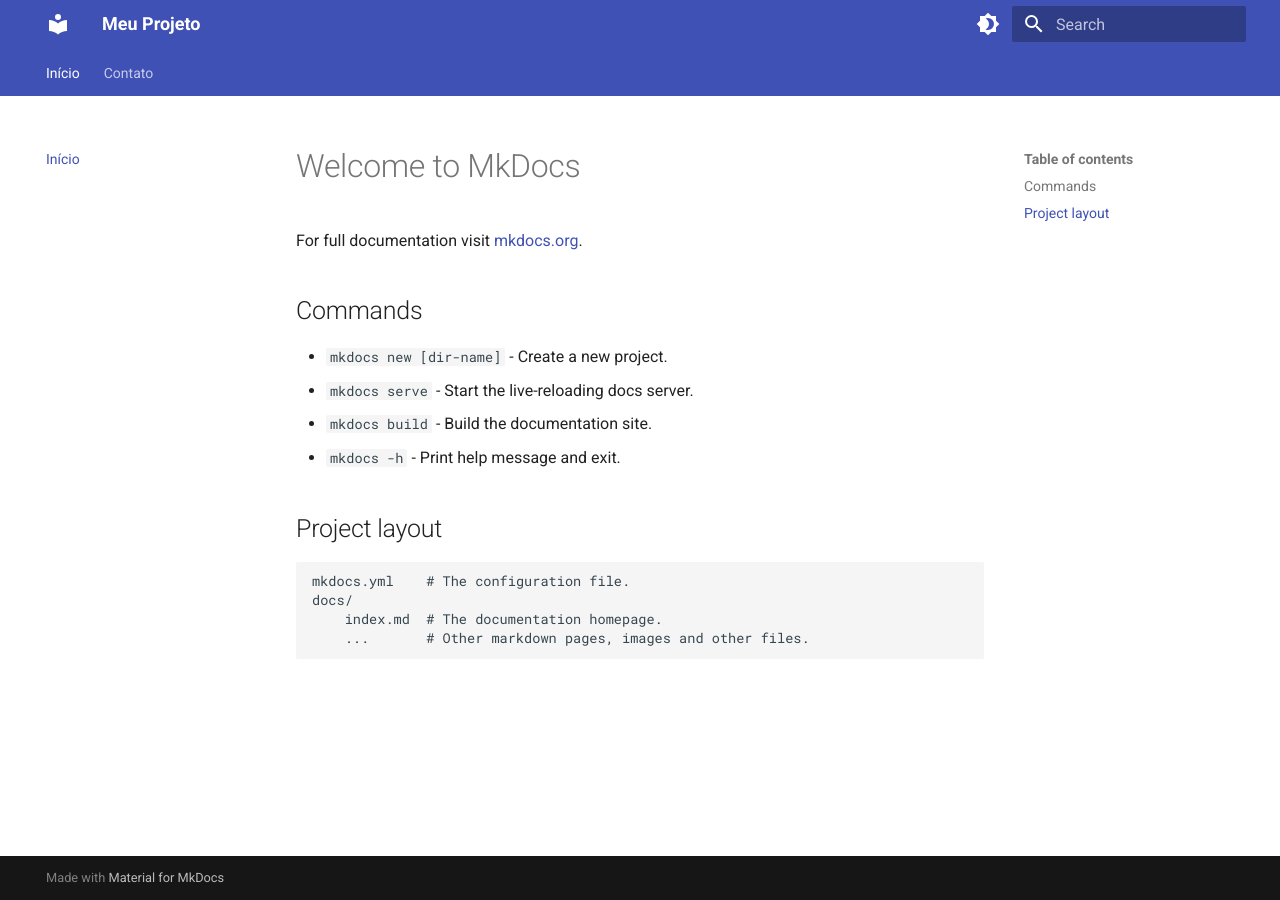
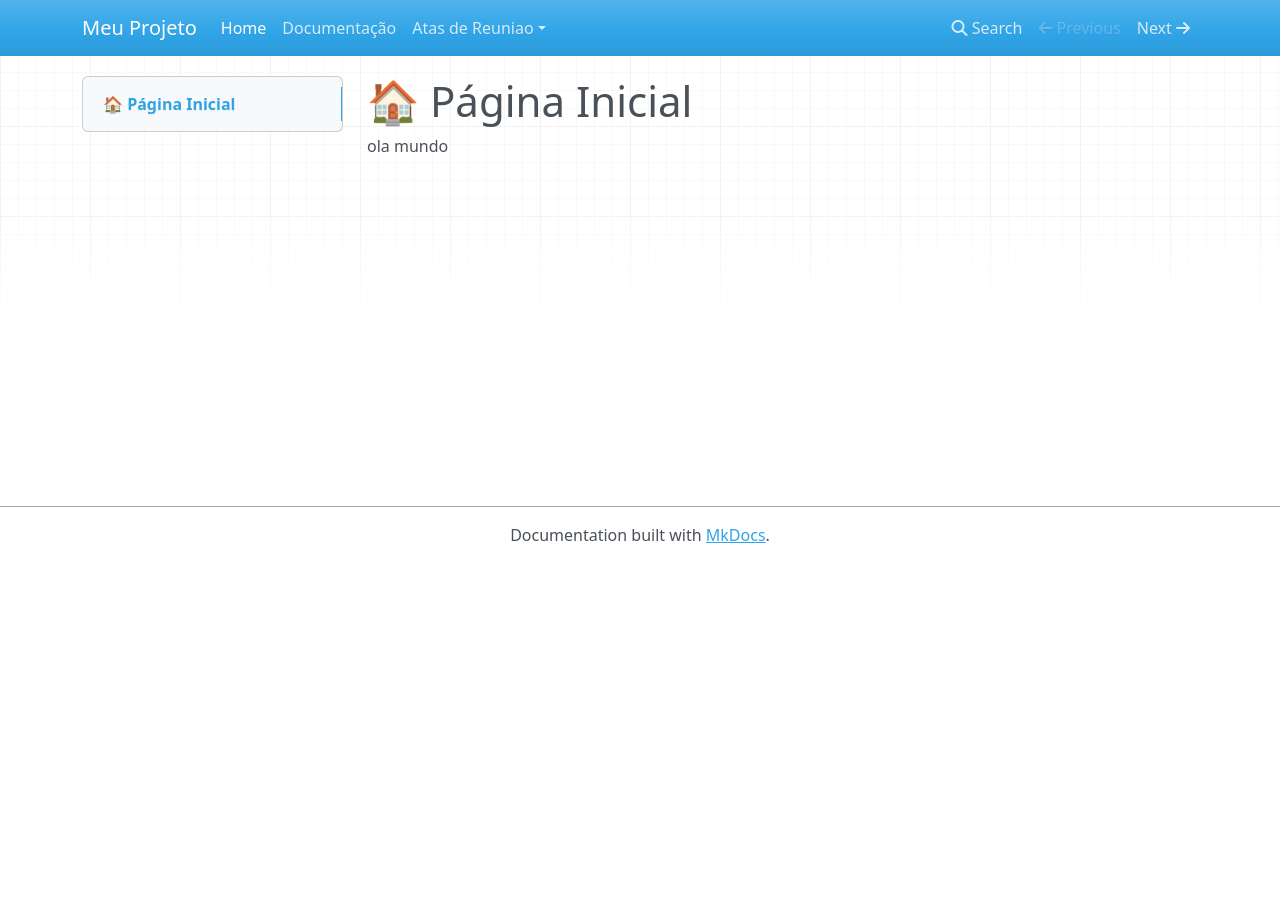
Before and after one commit to mdsreq-fga-unb/2025.1-T01-VidracariaModelo, an MkDocs documentation site: the page built from docs/docs/index.md, in a window 1280 px wide. Built offline with MkDocs 1.6.1, drawn with Linux system fonts in a browser that asks for light colours; nearby versions of some CDN libraries.

Commit message:
Atas e estruturcao mkdocs

```diff
--- a/docs/docs/index.md
+++ b/docs/docs/index.md
@@ -1,17 +1,2 @@
-# Welcome to MkDocs
-
-For full documentation visit [mkdocs.org](https://www.mkdocs.org).
-
-## Commands
-
-* `mkdocs new [dir-name]` - Create a new project.
-* `mkdocs serve` - Start the live-reloading docs server.
-* `mkdocs build` - Build the documentation site.
-* `mkdocs -h` - Print help message and exit.
-
-## Project layout
-
-    mkdocs.yml    # The configuration file.
-    docs/
-        index.md  # The documentation homepage.
-        ...       # Other markdown pages, images and other files.
+# 🏠 Página Inicial
+ola mundo
--- a/docs/mkdocs.yml
+++ b/docs/mkdocs.yml
@@ -1,24 +1,17 @@
 site_name: Meu Projeto
 theme:
-  name: material
-  # Paleta de cores (escolha uma combinação)
+  name: mkdocs
+  features:
+    - navigation.tabs  # Habilita abas de navegação superiores
+    - navigation.top   # Fixa a navbar no topo
+
+  # Personalização de cores (opcional)
   palette:
-    - scheme: default
-      primary: indigo       # Cor principal (navbar)
-      accent: pink          # Cor de destaques
-      toggle:
-        icon: material/brightness-4  # Ícone de tema
-        name: Alternar tema
-  # Barra superior personalizada
-  features:
-    - navigation.tabs       # Abas no topo
-    - navigation.top        # Barra fixa no topo
+    primary: indigo
+    accent: blue
 
-# Navegação
 nav:
-  - Início: index.md
-  - Contato: contato.md
-
-# CSS/JS extra (opcional)
-extra_css:
-  - stylesheets/extra.css   # Para mais personalizações
+  - Home: index.md
+  - Documentação: Documentação/VPP.md
+  - Atas de Reuniao:
+    - 15/04: Atas/15_04.md
```
Also changed, not shown: docs/docs/Atas/15_04.md (added, +14 -0 lines), docs/docs/Documentação/VPP.md (added, +17 -0 lines).
